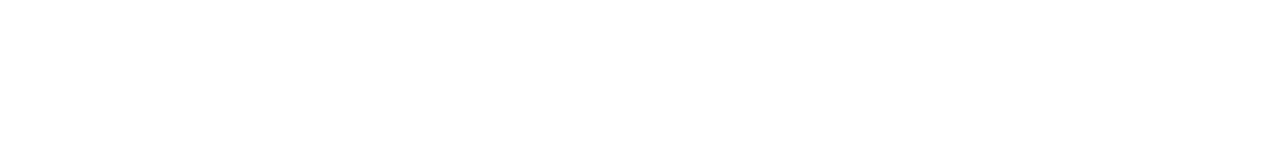
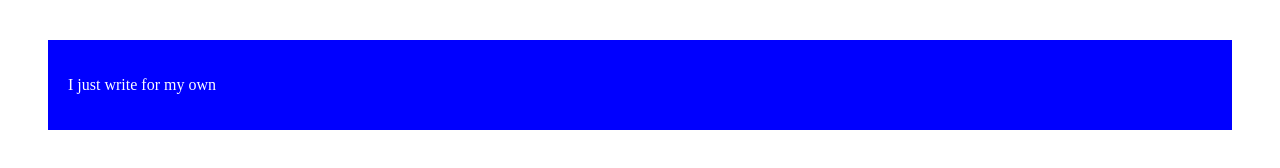
Before and after one commit to RavenHu999/Web-Programming-2022, a plain HTML site: page project1/index.html in a window 1280 px wide. Drawn offline with Linux system fonts and the light colour scheme.

Commit message:
HomeWork 1

```diff
--- a/project1/index.html
+++ b/project1/index.html
@@ -5,11 +5,19 @@
 	<meta name="viewport" content="width=device-width, initial-scale=1">
 	<title>Web Programming | STUDENT NAME | Project 1</title>
 </head>
+<style>
+.coolclass1{
+	background-color:blue;
+	padding:20px;
+	margin:40px;
+	color:white;
 
+}</style>
 <body>
-
+	<div class="coolclass1">
+<p >I just write for my own</p>
 	<!-- Put your code here! -->
-
+</div>
 </body>
 
 </html>
```
Also changed, not shown: 1 other file.
